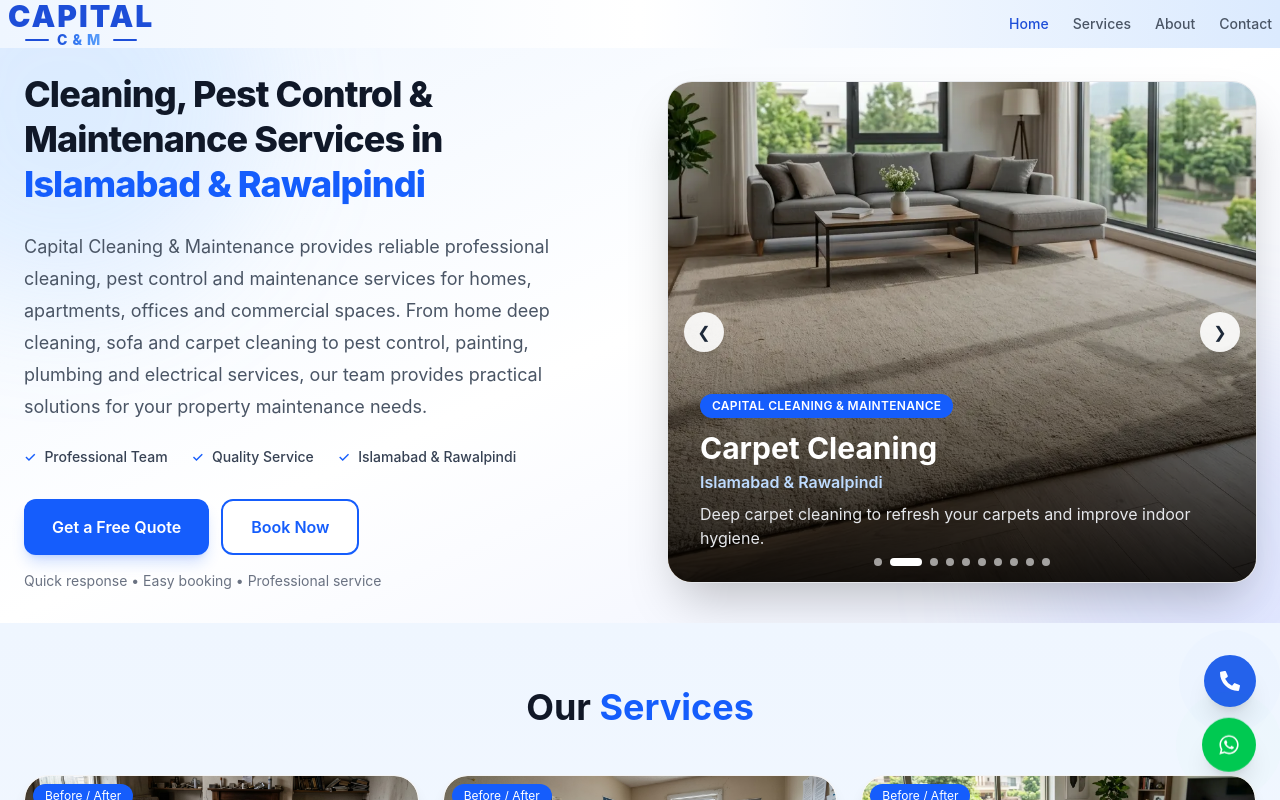
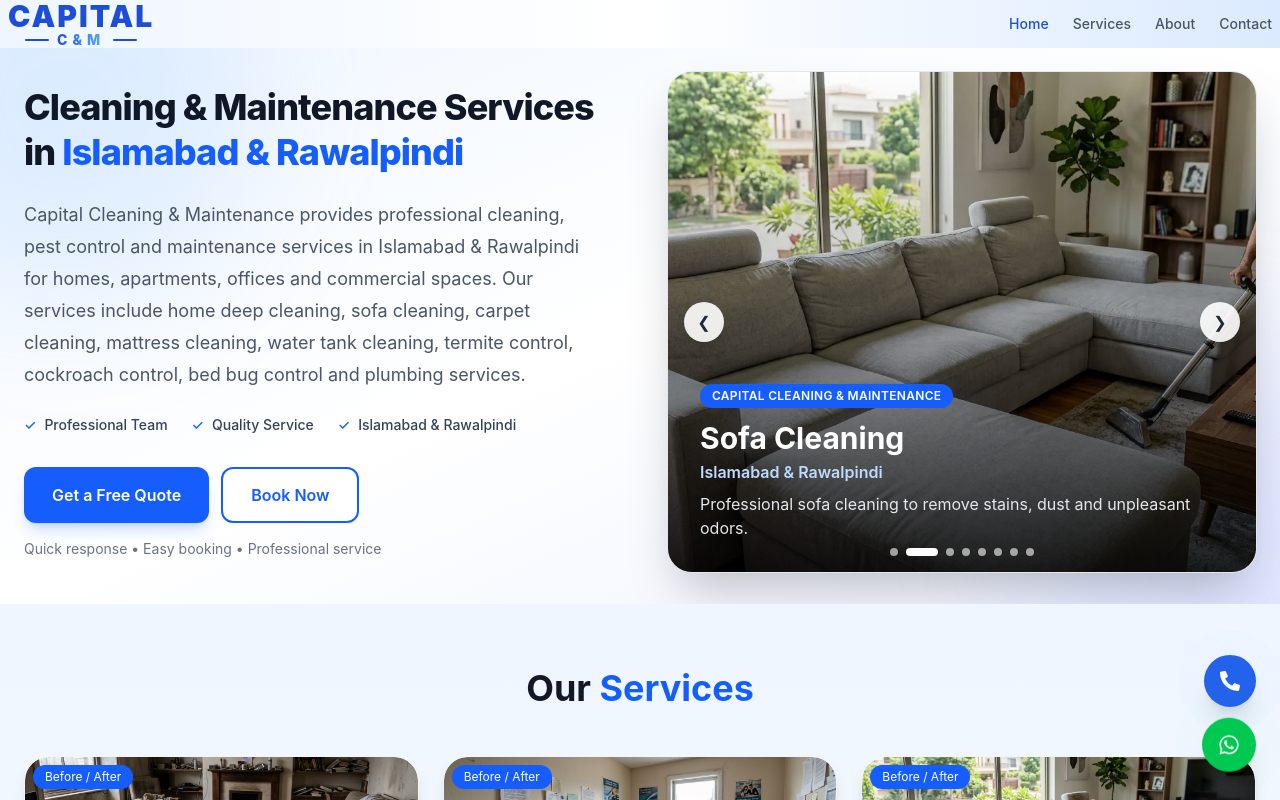
Before and after one commit to irfanhaider6167/capital-home-cleaning-app, a React (Vite) app: page / in a window 1280 px wide. Shown: the top 800 px of the page. Built offline with nearby package versions, Linux system fonts and the light colour scheme.

Commit message:
SEO UPDATE

```diff
--- a/index.html
+++ b/index.html
@@ -10,22 +10,15 @@
     <!-- VIEWPORT -->
     <meta name="viewport" content="width=device-width, initial-scale=1.0" />
 
-    <!-- SEO TITLE -->
+    <!-- PRIMARY SEO -->
     <title>
-      Cleaning, Pest Control & Maintenance in Islamabad & Rawalpindi | Capital
+      Cleaning & Maintenance Services in Islamabad & Rawalpindi | Capital
       Cleaning
     </title>
 
-    <!-- SEO DESCRIPTION -->
     <meta
       name="description"
-      content="Capital Cleaning & Maintenance provides professional cleaning, pest control and maintenance services in Islamabad & Rawalpindi, including home deep cleaning, sofa, carpet, mattress, water tank cleaning, bed bug, termite, cockroach control, painting, plumbing and electrical services."
-    />
-
-    <!-- KEYWORDS -->
-    <meta
-      name="keywords"
-      content="cleaning services Islamabad, cleaning services Rawalpindi, pest control Islamabad, pest control Rawalpindi, maintenance services Islamabad, maintenance services Rawalpindi, home deep cleaning Islamabad, home deep cleaning Rawalpindi, office cleaning Islamabad, sofa cleaning Islamabad, carpet cleaning Islamabad, mattress cleaning Islamabad, water tank cleaning Islamabad, bed bug control Islamabad, termite control Islamabad, cockroach control Islamabad, painting services Islamabad, plumbing services Islamabad, electrical services Islamabad"
+      content="Capital Cleaning & Maintenance provides professional cleaning, pest control and maintenance services in Islamabad & Rawalpindi, including deep cleaning, sofa cleaning, carpet cleaning, mattress cleaning, water tank cleaning, termite control, cockroach control and bed bug control."
     />
 
     <!-- AUTHOR -->
@@ -46,12 +39,12 @@
     <!-- OPEN GRAPH -->
     <meta
       property="og:title"
-      content="Cleaning, Pest Control & Maintenance Services in Islamabad & Rawalpindi | Capital Cleaning"
+      content="Cleaning & Maintenance Services in Islamabad & Rawalpindi | Capital Cleaning"
     />
 
     <meta
       property="og:description"
-      content="Professional cleaning, pest control and maintenance services in Islamabad & Rawalpindi. Home deep cleaning, sofa, carpet, mattress, water tank cleaning, bed bug, termite, cockroach control, painting, plumbing and electrical services."
+      content="Professional cleaning, pest control and maintenance services in Islamabad & Rawalpindi, including deep cleaning, sofa cleaning, carpet cleaning, mattress cleaning, water tank cleaning, termite control, cockroach control and bed bug control."
     />
 
     <meta
@@ -70,17 +63,17 @@
 
     <meta property="og:site_name" content="Capital Cleaning & Maintenance" />
 
-    <!-- TWITTER -->
+    <!-- TWITTER / X -->
     <meta name="twitter:card" content="summary_large_image" />
 
     <meta
       name="twitter:title"
-      content="Cleaning, Pest Control & Maintenance Services in Islamabad & Rawalpindi | Capital Cleaning"
+      content="Cleaning & Maintenance Services in Islamabad & Rawalpindi | Capital Cleaning"
     />
 
     <meta
       name="twitter:description"
-      content="Professional cleaning, pest control and maintenance services in Islamabad & Rawalpindi. Book home deep cleaning, sofa, carpet, mattress, water tank cleaning, pest control and maintenance services."
+      content="Professional cleaning, pest control and maintenance services in Islamabad & Rawalpindi, including deep cleaning, sofa cleaning, carpet cleaning, mattress cleaning, water tank cleaning, termite control, cockroach control and bed bug control."
     />
 
     <meta
@@ -93,13 +86,13 @@
       content="Capital Cleaning & Maintenance Services in Islamabad and Rawalpindi"
     />
 
-    <!-- GOOGLE VERIFICATION -->
+    <!-- GOOGLE SEARCH CONSOLE VERIFICATION -->
     <meta
       name="google-site-verification"
       content="--WKEIDWjBtDX_AgvhEzZBXy5iO1u83PZONeet8WArY"
     />
 
-    <!-- GOOGLE ADS / TAG -->
+    <!-- GOOGLE ADS / CONVERSION TAG -->
     <script
       async
       src="https://www.googletagmanager.com/gtag/js?id=AW-18165889785"
--- a/src/components/Hero.jsx
+++ b/src/components/Hero.jsx
@@ -7,6 +7,12 @@
     "https://wa.me/923137332085?text=Hi%20I%20need%20Capital%20Cleaning%20and%20Maintenance%20services";
 
   const slides = [
+    {
+      title: "Home Deep Cleaning",
+      highlight: "Islamabad & Rawalpindi",
+      desc: "Professional home deep cleaning using quality solutions and professional equipment.",
+      image: "/images/deep-cleaning-a-final.webp",
+    },
     {
       title: "Sofa Cleaning",
       highlight: "Islamabad & Rawalpindi",
@@ -20,21 +26,9 @@
       image: "/images/carpet-after.webp",
     },
     {
-      title: "Home Deep Cleaning",
-      highlight: "Islamabad & Rawalpindi",
-      desc: "Thorough home deep cleaning using professional equipment and quality solutions.",
-      image: "/images/deep-cleaning-a-final.webp",
-    },
-    {
-      title: "Office Cleaning",
-      highlight: "Islamabad & Rawalpindi",
-      desc: "Reliable cleaning solutions for offices, workplaces and commercial spaces.",
-      image: "/images/office-cleaning-a-final.jpg",
-    },
-    {
       title: "Mattress Cleaning",
       highlight: "Islamabad & Rawalpindi",
-      desc: "Professional mattress cleaning to remove stains, dust and unpleasant odors.",
+      desc: "Professional mattress cleaning to remove dust, stains and unpleasant odors.",
       image: "/images/mattress-after.webp",
     },
     {
@@ -44,28 +38,22 @@
       image: "/images/water-tank-after.webp",
     },
     {
+      title: "Office Cleaning",
+      highlight: "Islamabad & Rawalpindi",
+      desc: "Reliable cleaning solutions for offices, workplaces and commercial spaces.",
+      image: "/images/office-cleaning-a-final.jpg",
+    },
+    {
       title: "Pest Control Services",
       highlight: "Islamabad & Rawalpindi",
-      desc: "Professional pest control solutions to help protect your home or business from common pest infestations.",
+      desc: "Professional termite control, cockroach control and bed bug control for homes and businesses.",
       image: "/images/pest-control-after.webp",
-    },
-    {
-      title: "Painting Services",
-      highlight: "Islamabad & Rawalpindi",
-      desc: "Professional interior and exterior painting for homes and commercial spaces.",
-      image: "/images/paint-a-final.jpg",
     },
     {
       title: "Plumbing Services",
       highlight: "Islamabad & Rawalpindi",
       desc: "Professional plumbing repair, installation and maintenance services.",
       image: "/images/plumbring-a-final.jpg",
-    },
-    {
-      title: "Electrical Services",
-      highlight: "Islamabad & Rawalpindi",
-      desc: "Reliable electrical installation, repair and maintenance solutions.",
-      image: "/images/electrition-a-final.webp",
     },
   ];
 
@@ -98,17 +86,17 @@
         {/* LEFT CONTENT */}
         <div className="text-center md:text-left">
           <h1 className="text-4xl font-extrabold leading-tight tracking-tight text-gray-900 sm:text-5xl lg:text-4xl">
-            Cleaning, Pest Control & Maintenance Services in{" "}
+            Cleaning & Maintenance Services in{" "}
             <span className="text-blue-600">Islamabad & Rawalpindi</span>
           </h1>
 
           <p className="mt-6 max-w-xl text-base leading-7 text-gray-600 sm:text-lg sm:leading-8 md:mx-0">
-            Capital Cleaning & Maintenance provides reliable professional
-            cleaning, pest control and maintenance services for homes,
-            apartments, offices and commercial spaces. From home deep cleaning,
-            sofa and carpet cleaning to pest control, painting, plumbing and
-            electrical services, our team provides practical solutions for your
-            property maintenance needs.
+            Capital Cleaning & Maintenance provides professional cleaning, pest
+            control and maintenance services in Islamabad & Rawalpindi for
+            homes, apartments, offices and commercial spaces. Our services
+            include home deep cleaning, sofa cleaning, carpet cleaning, mattress
+            cleaning, water tank cleaning, termite control, cockroach control,
+            bed bug control and plumbing services.
           </p>
 
           {/* Trust Points */}
--- a/src/pages/Home.jsx
+++ b/src/pages/Home.jsx
@@ -7,9 +7,9 @@
   return (
     <>
       <SEO
-        title="Cleaning, Pest Control & Maintenance Services in Islamabad & Rawalpindi | Capital Cleaning"
-        description="Capital Cleaning & Maintenance provides professional cleaning, pest control and maintenance services in Islamabad & Rawalpindi, including home deep cleaning, office cleaning, sofa, carpet, mattress, water tank, bed bug, termite, cockroach control, painting, plumbing and electrical services."
-        keywords="cleaning services Islamabad, cleaning services Rawalpindi, pest control Islamabad, pest control Rawalpindi, maintenance services Islamabad, maintenance services Rawalpindi, home deep cleaning Islamabad, home deep cleaning Rawalpindi, office cleaning Islamabad, sofa cleaning Islamabad, carpet cleaning Islamabad, mattress cleaning Islamabad, water tank cleaning Islamabad, bed bug control Islamabad, termite control Islamabad, cockroach control Islamabad, painting services Islamabad, plumbing services Islamabad, electrical services Islamabad"
+        title="Cleaning & Maintenance Services in Islamabad & Rawalpindi | Capital Cleaning"
+        description="Capital Cleaning & Maintenance provides professional cleaning, pest control and maintenance services in Islamabad & Rawalpindi, including deep cleaning, sofa cleaning, carpet cleaning, mattress cleaning, water tank cleaning, termite control, cockroach control and bed bug control."
+        keywords="cleaning services Islamabad, cleaning services Rawalpindi, cleaning and maintenance services Islamabad, cleaning and maintenance services Rawalpindi, home deep cleaning Islamabad, home deep cleaning Rawalpindi, office cleaning Islamabad, sofa cleaning Islamabad, carpet cleaning Islamabad, mattress cleaning Islamabad, water tank cleaning Islamabad, pest control Islamabad, pest control Rawalpindi, termite control Islamabad, cockroach control Islamabad, bed bug control Islamabad, plumbing services Islamabad"
         url="https://capitalcleaning.site/"
       />
 
@@ -23,8 +23,7 @@
       <section className="bg-white px-4 py-14">
         <div className="mx-auto max-w-6xl">
           <h2 className="mb-6 text-center text-3xl font-bold text-gray-900 md:text-4xl">
-            Capital Cleaning, Pest Control & Maintenance Services in Islamabad &
-            Rawalpindi
+            Cleaning & Maintenance Services in Islamabad & Rawalpindi
           </h2>
 
           <div className="space-y-5 text-base leading-8 text-gray-600 md:text-lg">
@@ -40,42 +39,40 @@
             <p>
               Our cleaning services include home deep cleaning, office cleaning,
               sofa cleaning, carpet cleaning, mattress cleaning and water tank
-              cleaning. Whether you need a complete home deep cleaning service
-              or a specific cleaning solution, our team can assist with your
-              requirements and arrange a convenient service time.
+              cleaning. Whether you need complete home deep cleaning or a
+              specific cleaning service, we can assist with your requirements
+              and arrange a convenient service time.
             </p>
 
             <p>
               We also provide professional pest control services in Islamabad
-              and Rawalpindi, including bed bug control, termite control and
-              cockroach control. Our pest control services are available for
+              and Rawalpindi, including termite control, cockroach control and
+              bed bug control. Our pest control services are available for
               residential and commercial properties and are designed to help
               control common pest infestations in affected areas.
             </p>
 
             <p>
               In addition to cleaning and pest control, we provide maintenance
-              services in Islamabad and Rawalpindi, including painting, plumbing
-              and electrical services. These services are available for homes,
-              apartments, offices and commercial properties to help customers
-              maintain functional, safe and well-maintained spaces.
+              services in Islamabad and Rawalpindi, including professional
+              plumbing services. Our maintenance services are available for
+              homes, apartments, offices and commercial properties.
             </p>
 
             <p>
-              Our sofa, carpet and mattress cleaning services help remove
-              accumulated dust, stains and unpleasant odors, while our home deep
-              cleaning service covers important areas of your property according
-              to the required cleaning work. We also provide underground and
-              overhead water tank cleaning using suitable professional
-              equipment.
+              Our sofa cleaning, carpet cleaning and mattress cleaning services
+              help remove accumulated dust, stains and unpleasant odors. Our
+              home deep cleaning service covers important areas of your property
+              according to the required cleaning work. We also provide
+              underground and overhead water tank cleaning using suitable
+              professional equipment.
             </p>
 
             <p>
               For offices and workplaces, our office cleaning services help
               maintain a cleaner and more organized working environment. Our
-              maintenance services can also assist with common painting,
-              plumbing and electrical requirements for residential and
-              commercial properties.
+              maintenance services can also assist with common plumbing
+              requirements for residential and commercial properties.
             </p>
 
             <p>
@@ -88,6 +85,7 @@
         </div>
       </section>
 
+      {/* Testimonials */}
       <Testimonials />
     </>
   );
--- a/src/pages/ServiceDetail.jsx
+++ b/src/pages/ServiceDetail.jsx
@@ -74,7 +74,7 @@
           <div className="max-w-7xl mx-auto px-6">
             <div className="text-center mb-10">
               <h1 className="text-4xl md:text-5xl font-bold text-gray-900">
-                Pest Control Services
+                Pest Control Services in Islamabad & Rawalpindi
               </h1>
             </div>
 
```
